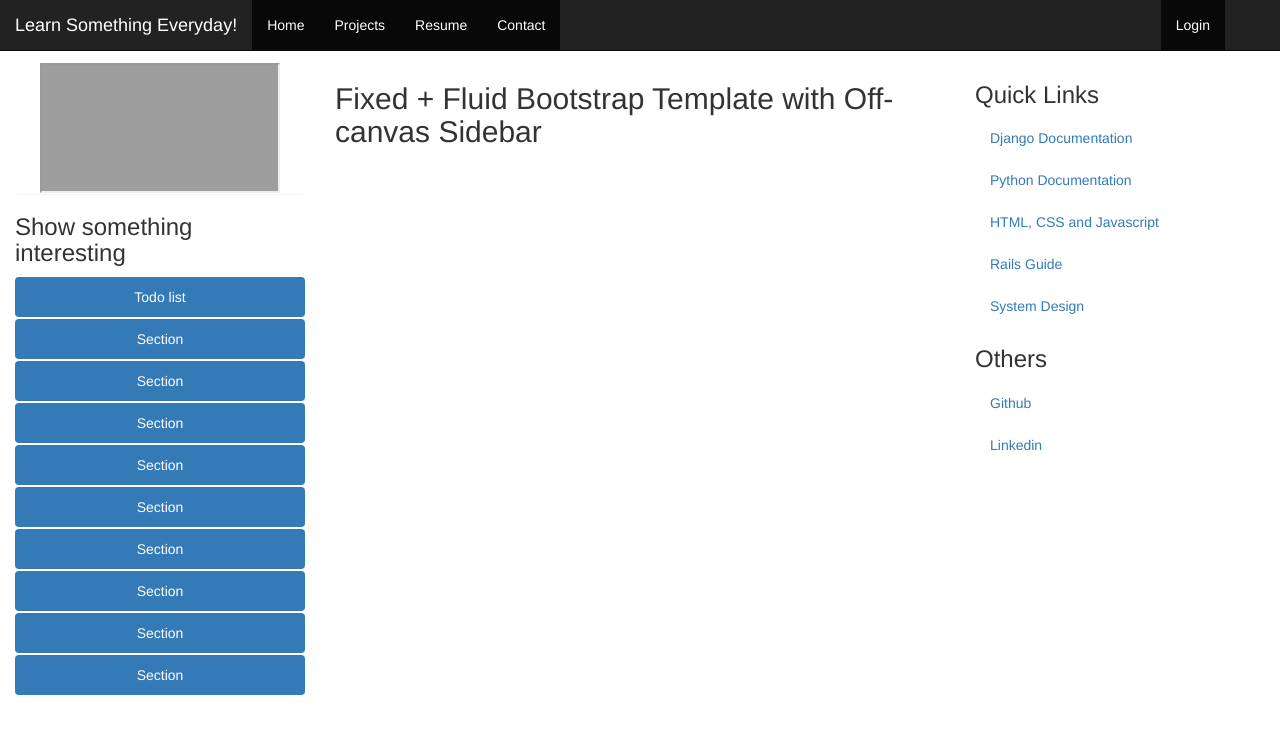
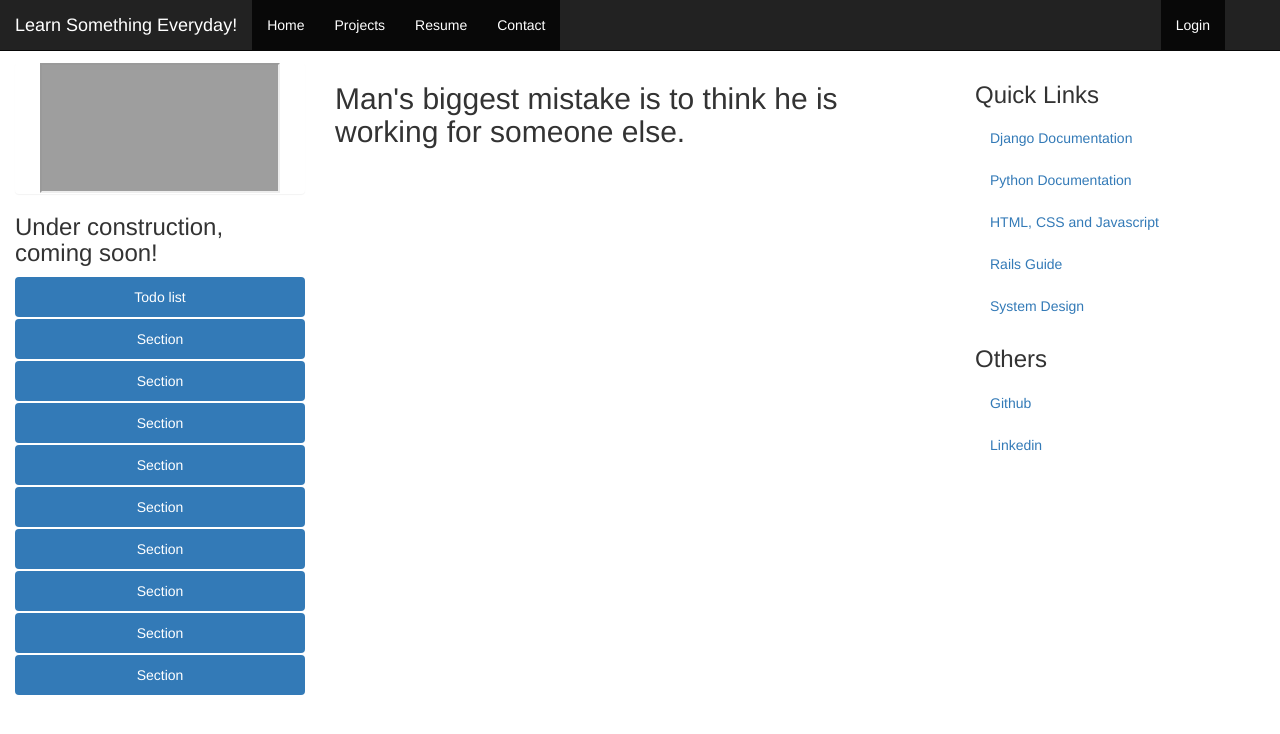
Before and after one commit to YingleiZhang/django_heroku, a Django app: page / in a window 1280 px wide. Shown: the top 734 px of the page. Run offline with Django 3.2, Linux system fonts and the light colour scheme; data that the repository does not hold is empty; some libraries are stand-ins or nearby versions; grey boxes are pictures that could not be loaded.

Commit message:
Remove the words from original template, set the debug mode to false in production and correct templates path in the setting file

```diff
--- a/blog/templates/blog/base.html
+++ b/blog/templates/blog/base.html
@@ -63,7 +63,7 @@
 	  src="https://www.youtube.com/embed/hajnEpCq5SE" frameborder="3"
 	  allowfullscreen></iframe>
 	</div>
-        <h3>Show something interesting</h3>
+        <h3>Under construction, coming soon! </h3>
         <ul class="nav nav-pills nav-stacked" align="center">
           <li class="active"><a href="/">Todo list</a></li>
           <li class="active"><a href="/">Section</a></li>
@@ -84,7 +84,7 @@
       	  <p class="visible-xs">
             <button type="button" class="btn btn-primary btn-xs" data-toggle="offcanvas"><i class="glyphicon glyphicon-chevron-left"></i></button>
           </p>
-          <h2>Fixed + Fluid Bootstrap Template with Off-canvas Sidebar</h2>
+          <h2>Man's biggest mistake is to think he is working for someone else.</h2>
 		  <p>{% block blog_posts %}{% endblock %}</p>
 		  <!--
           <div class="row">
--- a/herokuapp/settings.py
+++ b/herokuapp/settings.py
@@ -23,7 +23,7 @@ BASE_DIR = os.path.dirname(os.path.dirname(os.path.abspath(__file__)))
 SECRET_KEY = 'ctps-*#x0r2fv=h%4(104&bv1*e&dq3sr#4&p4bi(rc-hxwwuw'
 
 # SECURITY WARNING: don't run with debug turned on in production!
-DEBUG = True
+DEBUG = False
 
 
 
@@ -63,7 +63,7 @@ ROOT_URLCONF = 'herokuapp.urls'
 TEMPLATES = [
     {
         'BACKEND': 'django.template.backends.django.DjangoTemplates',
-        'DIRS': [os.path.join(BASE_DIR, "template")],
+        'DIRS': [os.path.join(BASE_DIR, "templates")],
         'APP_DIRS': True,
         'OPTIONS': {
             'context_processors': [
```
